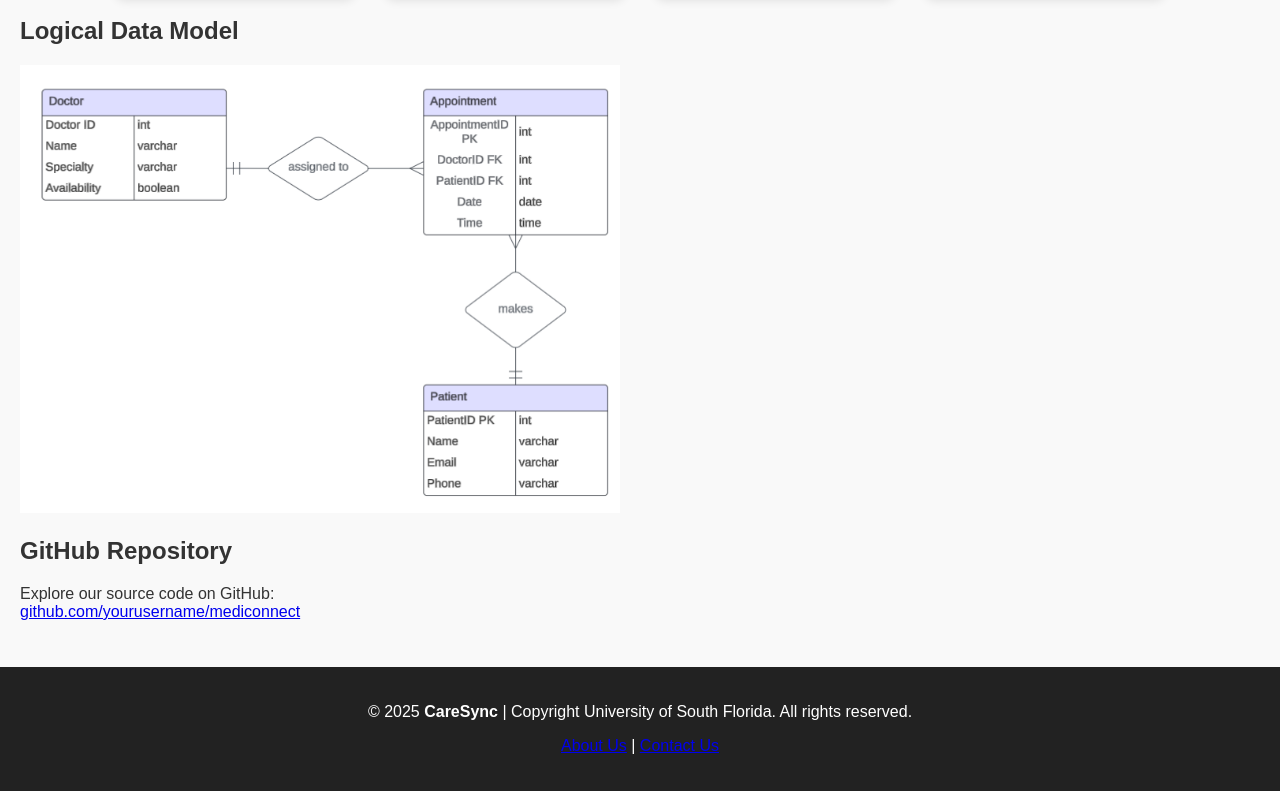
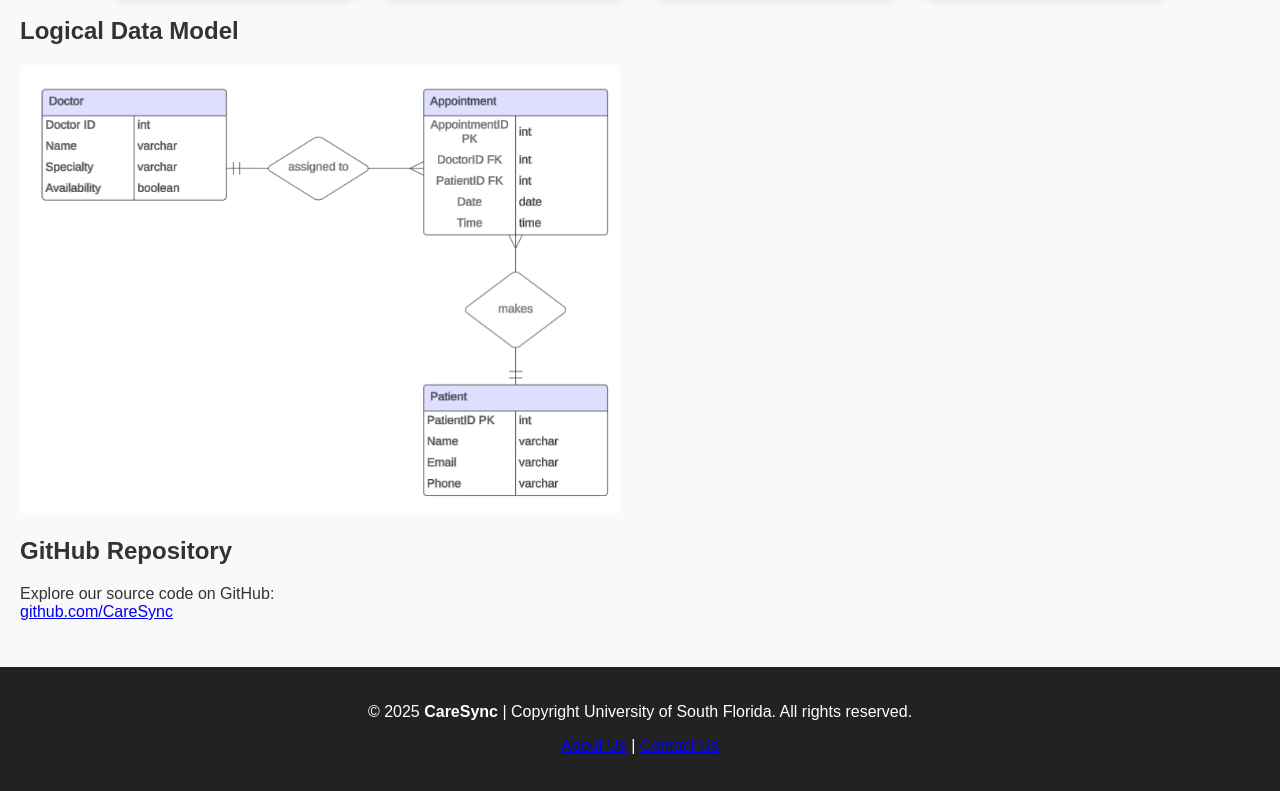
Before and after one commit to naveenpogiri11/Project-web-look-and-feel-_-Assignment, a plain HTML site: page about.html in a window 1280 px wide. Shown: the part 566-1357 px from the top of the page. Drawn offline with Linux system fonts and the light colour scheme.

Commit message:
updated1

```diff
--- a/about.html
+++ b/about.html
@@ -67,7 +67,7 @@
       <p>
         Explore our source code on GitHub:<br>
         <a href="https://github.com/naveenpogiri11/Project-web-look-and-feel-_-Assignment" target="_blank">
-          github.com/yourusername/mediconnect
+          github.com/CareSync
         </a>
       </p>
     </section>
```
